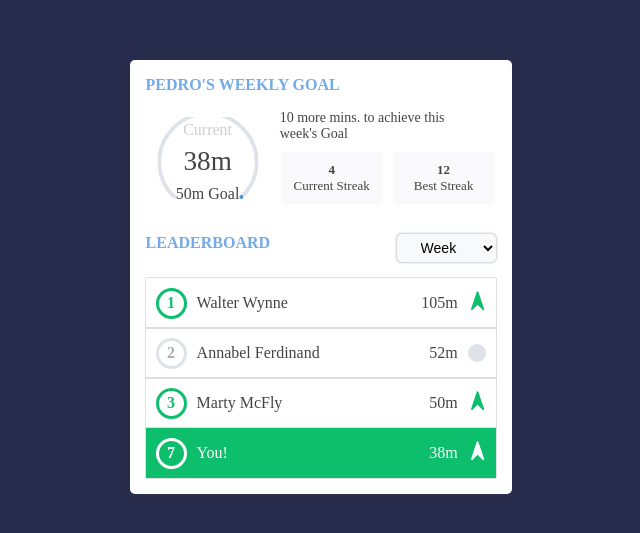
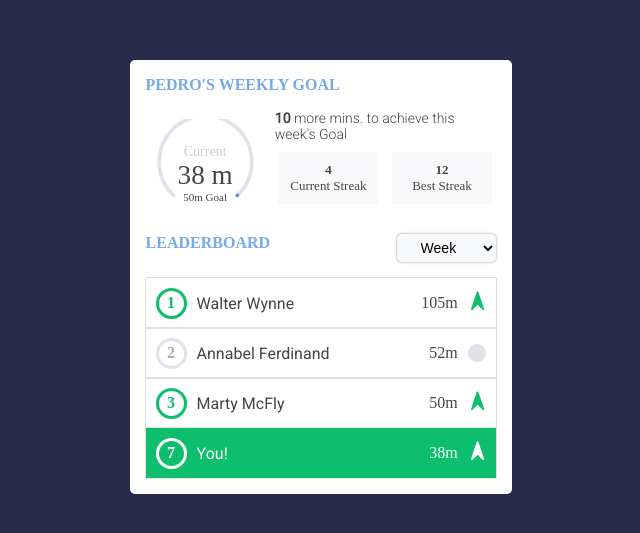
Before and after one commit to bartoszjaniuk/widget, a website: page index.html in a window 1280 px wide. Shown: the part 119-652 px from the top of the page, without its empty margins (313-953 px from the left). Drawn offline with Linux system fonts and the light colour scheme; files whose address does not match are found by name.

Commit message:
added google font

```diff
--- a/index.html
+++ b/index.html
@@ -5,6 +5,10 @@
     <meta http-equiv="X-UA-Compatible" content="IE=edge" />
     <meta name="viewport" content="width=device-width, initial-scale=1.0" />
     <link rel="stylesheet" href="./css//style.css" />
+    <link
+      href="https://fonts.googleapis.com/css2?family=Roboto:wght@300;400&display=swap"
+      rel="stylesheet"
+    />
     <title>Widget Codelabs</title>
     <script defer src="script.js"></script>
   </head>
@@ -17,8 +21,8 @@
             <img src="./icons//widget.svg" alt="svg image" />
             <div class="circle__content">
               <div class="circle__content__current">Current</div>
-              <div class="circle__content__distance">38m</div>
-              <div class="circle__content__goal">50m Goal</div>
+              <div class="circle__content__distance"></div>
+              <div class="circle__content__goal"></div>
             </div>
           </div>
           <div class="right">
--- a/sass/main.scss
+++ b/sass/main.scss
@@ -4,6 +4,7 @@ body {
   box-sizing: border-box;
   background-color: #282c4c;
   color: #444;
+  font-weight: 500;
 }
 
 .container {
@@ -37,7 +38,7 @@ body {
 }
 
 .circle {
-  width: 150px;
+  width: 140px;
   height: auto;
   display: flex;
   flex-direction: column;
@@ -53,16 +54,21 @@ body {
     position: absolute;
     display: flex;
     flex-direction: column;
-    justify-content: space-around;
+    justify-content: center;
     align-items: center;
     height: 100%;
-
+    top: 12px;
     &__current {
       color: #cfcfcf;
+      font-size: 14px;
     }
 
     &__distance {
       font-size: 1.7rem;
+    }
+
+    &__goal {
+      font-size: 11px;
     }
   }
 }
@@ -76,6 +82,12 @@ body {
   &__info {
     padding-left: 20px;
     font-size: 14px;
+    font-family: 'Roboto', sans-serif;
+    font-weight: 300;
+
+    &__number {
+      font-weight: 600;
+    }
   }
 }
 
@@ -157,6 +169,7 @@ body {
     font-weight: 500;
     margin-left: 10px;
     color: #444;
+    font-family: 'Roboto', sans-serif;
   }
   &__number {
     border: 3px solid #dfe3e9;
--- a/script.js
+++ b/script.js
@@ -6,6 +6,7 @@ const bestStreak = document.querySelector('.streak__best__number');
 const moreInfoNumber = document.querySelector('.right__info__number');
 const selectOption = document.querySelector('.select-list');
 const userNames = document.querySelectorAll('.rectangle__name');
+const circleGoal = document.querySelector('.circle__content__goal');
 
 const weekUsersList = [
   { id: 1, name: 'Walter Wynne' },
@@ -22,7 +23,7 @@ const monthUsersList = [
 ];
 
 const setData = (circle, current, best, moreInfo) => {
-  circleDistance.textContent = circle;
+  circleDistance.textContent = `${circle}m`;
   currentStreak.textContent = current;
   bestStreak.textContent = best;
   moreInfoNumber.textContent = moreInfo;
@@ -47,8 +48,10 @@ const handleChange = () => {
 selectOption.addEventListener('change', handleChange);
 
 (() => {
+  circleDistance.textContent = '38 m';
   userNames.forEach((name, index) => {
     name.textContent = weekUsersList[index].name;
   });
+  circleGoal.textContent = '50m Goal';
   console.log('Initial loading data 🚀');
 })();
```
Also changed, not shown: css/style.css.
